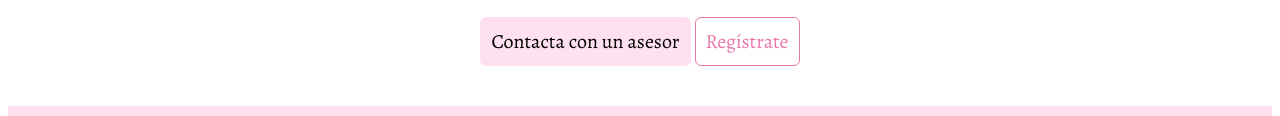
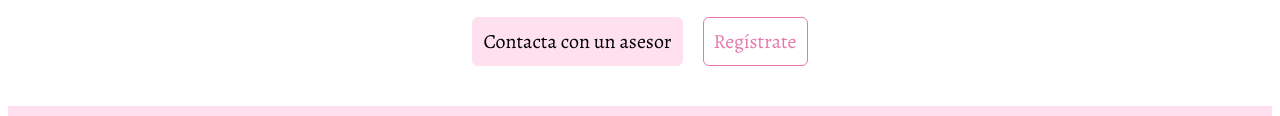
Before and after one commit to uridesigner/eventisse, a plain HTML site: page index.html in a window 1280 px wide. Shown: the part 2190-2306 px from the top of the page. Drawn offline with nearby package versions, Linux system fonts and the light colour scheme; a web font is replaced by a local one.

Commit message:
Update index
Fix gap between primary and secondary buttons

```diff
--- a/css/styles.css
+++ b/css/styles.css
@@ -76,7 +76,8 @@
     .buttons {
       align-items: center;
       justify-content: center;
-      gap: 30px;
+      gap: 20px;
+      display: flex;
     }
 
   header {
```
